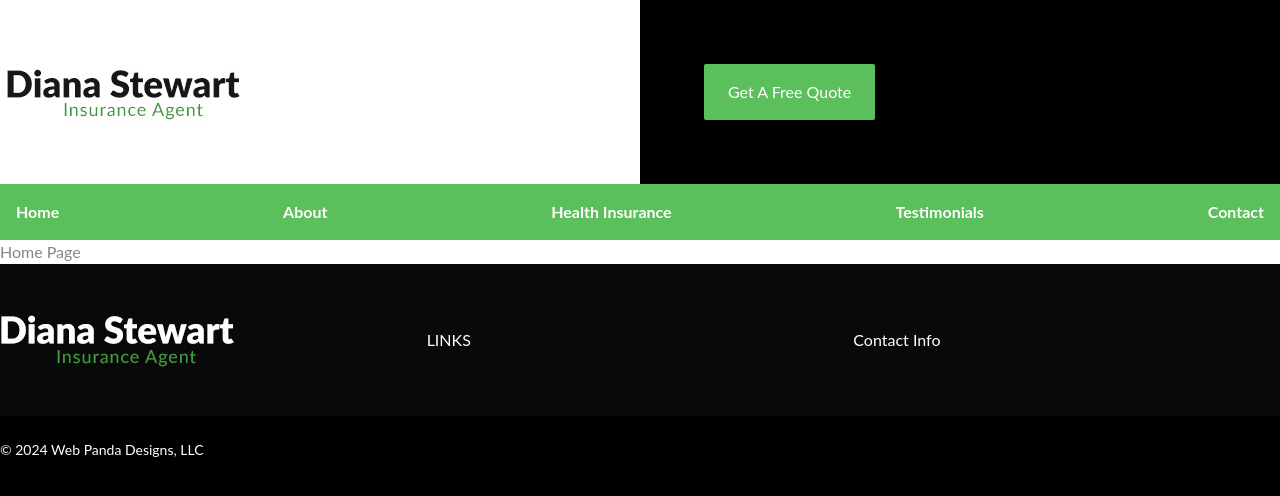
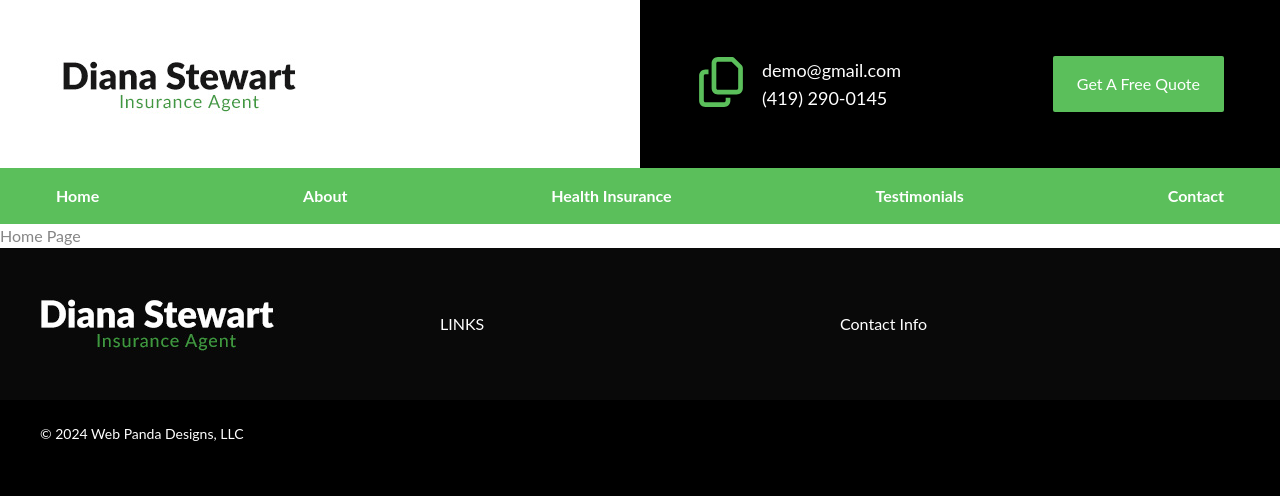
Before and after one commit to andrewstanton/diana-stewart-insurance, a Next.js app: page / in a window 1280 px wide. Shown: the top 496 px of the page. Built offline with nearby package versions, Linux system fonts and the light colour scheme.

Commit message:
Added details to footer and header

```diff
--- a/next.config.mjs
+++ b/next.config.mjs
@@ -1,4 +1,8 @@
 /** @type {import('next').NextConfig} */
-const nextConfig = {}
+const nextConfig = {
+  compiler: {
+    styledComponents: true,
+  },
+}
 
 export default nextConfig
--- a/src/app/layout.tsx
+++ b/src/app/layout.tsx
@@ -1,6 +1,7 @@
 import { ReactNode } from "react"
 import "./globals.css"
 
+import StyledComponentsRegistry from "@/lib/registry"
 import Footer from "../ui/molecules/Footer"
 import Header from "../ui/molecules/Header"
 
@@ -12,9 +13,11 @@ export default function RootLayout({
   return (
     <html lang="en">
       <body>
-        <Header />
-        <main className="bg-white">{children}</main>
-        <Footer />
+        <StyledComponentsRegistry>
+          <Header phone="419-290-0145" email="demo@gmail.com" />
+          <main className="bg-white">{children}</main>
+          <Footer />
+        </StyledComponentsRegistry>
       </body>
     </html>
   )
--- /dev/null
+++ b/src/config/meta.ts
@@ -0,0 +1,29 @@
+export interface INavItem {
+  label: string
+  url: string
+}
+
+const nav: INavItem[] = [
+  {
+    label: "Home",
+    url: "/",
+  },
+  {
+    label: "About",
+    url: "/about",
+  },
+  {
+    label: "Health Insurance",
+    url: "/health-insurance",
+  },
+  {
+    label: "Testimonials",
+    url: "/testimonials",
+  },
+  {
+    label: "Contact",
+    url: "/contact",
+  },
+]
+
+export { nav }
--- /dev/null
+++ b/src/lib/phone.ts
@@ -0,0 +1,15 @@
+export const cleanPhone = (phone: string) => phone.replace(/[^\d]/g, "")
+
+const formatPhone = (phone?: string): string => {
+  if (!phone) return ""
+
+  const phoneArr = cleanPhone(phone)
+  if (phoneArr.length < 10) return phoneArr
+
+  return `(${phoneArr.slice(0, 3)}) ${phoneArr.slice(3, 6)}-${phoneArr.slice(
+    6,
+    10
+  )}`
+}
+
+export default formatPhone
--- /dev/null
+++ b/src/lib/registry.tsx
@@ -0,0 +1,33 @@
+"use client"
+
+import { useServerInsertedHTML } from "next/navigation"
+import { ReactNode, useState } from "react"
+import { ServerStyleSheet, StyleSheetManager } from "styled-components"
+
+interface StyledComponentsRegistryProps {
+  children: ReactNode
+}
+
+const StyledComponentsRegistry = (props: StyledComponentsRegistryProps) => {
+  const { children } = props
+
+  const [styledComponentsStyleSheet] = useState(() => new ServerStyleSheet())
+
+  useServerInsertedHTML(() => {
+    const styles = styledComponentsStyleSheet.getStyleElement()
+    styledComponentsStyleSheet.instance.clearTag()
+    // eslint-disable-next-line react/jsx-no-useless-fragment
+    return <>{styles}</>
+  })
+
+  // eslint-disable-next-line react/jsx-no-useless-fragment
+  if (typeof window !== "undefined") return <>{children}</>
+
+  return (
+    <StyleSheetManager sheet={styledComponentsStyleSheet.instance}>
+      {children}
+    </StyleSheetManager>
+  )
+}
+
+export default StyledComponentsRegistry
--- /dev/null
+++ b/src/ui/atoms/Icon.tsx
@@ -0,0 +1,13 @@
+import { IconDefinition } from "@fortawesome/fontawesome-svg-core"
+import { FontAwesomeIcon } from "@fortawesome/react-fontawesome"
+
+export interface IconProps {
+  icon: IconDefinition
+}
+
+const Icon: React.FC<IconProps> = (props: IconProps) => {
+  const { icon } = props
+  return <FontAwesomeIcon icon={icon} />
+}
+
+export default Icon
--- /dev/null
+++ b/src/ui/atoms/index.ts
@@ -0,0 +1,2 @@
+export { default as Button } from "./Button"
+export { default as Icon } from "./Icon"
--- a/src/ui/molecules/Footer.tsx
+++ b/src/ui/molecules/Footer.tsx
@@ -6,7 +6,7 @@ import footerLogo from "../../../public/images/footer-logo.jpg"
 const Footer: FC = () => (
   <footer className="w-full text-white">
     <div className="bg-gray-700 py-10">
-      <div className="container mx-auto">
+      <div className="container px-4 md:px-10 mx-auto">
         <div className="grid grid-cols-3 justify-center items-center">
           <div>
             <Image
@@ -22,7 +22,7 @@ const Footer: FC = () => (
       </div>
     </div>
     <div className="bg-black py-6 pb-10 text-white">
-      <div className="container mx-auto text-sm">
+      <div className="container px-4 md:px-10 mx-auto text-sm">
         &copy; {new Date().getFullYear()} Web Panda Designs, LLC
       </div>
     </div>
--- a/src/ui/molecules/Header.tsx
+++ b/src/ui/molecules/Header.tsx
@@ -1,72 +1,116 @@
+"use client"
+
+import { faCopy } from "@fortawesome/free-regular-svg-icons"
 import Image from "next/image"
 import Link from "next/link"
 import { FC } from "react"
+import styled from "styled-components"
 
-import Button from "../atoms/Button"
+import colors from "@/config/colors"
+import { nav } from "@/config/meta"
+import formatPhone, { cleanPhone } from "@/lib/phone"
+import { Button, Icon } from "../atoms"
 
 import logo from "../../../public/images/logo.jpg"
 
-export interface INavItem {
-  label: string
-  url: string
+export interface HeaderProps {
+  phone: string
+  email: string
 }
 
-const nav: INavItem[] = [
-  {
-    label: "Home",
-    url: "/",
-  },
-  {
-    label: "About",
-    url: "/about",
-  },
-  {
-    label: "Health Insurance",
-    url: "/health-insurance",
-  },
-  {
-    label: "Testimonials",
-    url: "/testimonials",
-  },
-  {
-    label: "Contact",
-    url: "/contact",
-  },
-]
+const HeaderInfo = styled.div`
+  a {
+    color: ${colors.white};
+    text-decoration: none;
+    display: block;
 
-const Header: FC = () => (
+    &:hover {
+      text-decoration: underline;
+    }
+  }
+`
+
+const IconContainer = styled.div`
+  svg,
+  i {
+    height: 50px;
+    width: 50px;
+    color: ${colors.green500};
+  }
+`
+
+const NavLink = styled(Link)`
+  &::after {
+    position: absolute;
+    transition: all 0.3s ease 0s;
+    bottom: 0px;
+    width: 0px;
+    height: 3px;
+    display: block;
+    left: 50%;
+    transform: translateX(-50%);
+    content: "";
+    background: ${colors.white};
+  }
+
+  &:hover {
+    &::after {
+      width: 100%;
+    }
+  }
+`
+
+const Header: FC<HeaderProps> = (props) => {
+  const { email, phone } = props
+
+  return (
     <header className="w-full bg-white">
       <div className="grid grid-cols-2 justify-center items-center">
-      <div className="bg-white">
+        <div className="bg-white px-14">
+          <Link href="/">
             <Image
               src={logo}
               width={251}
               height={69}
               alt="Diana Stewart Insurance Agent"
+              className="transition-all hover:scale-110"
             />
+          </Link>
         </div>
-      <div className="bg-black text-white p-16">
+        <div className="bg-black text-white p-14">
+          <div className="grid grid-cols-[auto_1fr_auto] items-center">
+            <IconContainer>
+              <Icon icon={faCopy} />
+            </IconContainer>
+            <HeaderInfo className="ml-4 text-lg">
+              <a href={`mailto:${email}`}>{email}</a>
+              <a href={`tel:${cleanPhone(phone)}`}>{formatPhone(phone)}</a>
+            </HeaderInfo>
+            <div className="text-right">
               <Link href="/contact">
                 <Button>Get A Free Quote</Button>
               </Link>
             </div>
           </div>
+        </div>
+      </div>
       <nav className="bg-green-500 text-white">
-      <div className="container mx-auto">
+        <div className="container mx-auto px-4 md:px-10">
           <div className="flex justify-between items-center">
             {nav.map((item) => (
-            <Link
+              <NavLink
                 href={item.url}
                 key={item.url}
-              className="px-4 py-4 font-bold text-center"
+                className="px-4 py-4 font-bold text-center relative"
               >
                 {item.label}
-            </Link>
+              </NavLink>
             ))}
           </div>
         </div>
       </nav>
     </header>
   )
+}
 
 export default Header
```
Also changed, not shown: package.json (+7 -1 lines), .eslintrc.json, 2 other files (tests, documents, lock files or other folders). Lines whose indentation alone changed are shown as unchanged.
